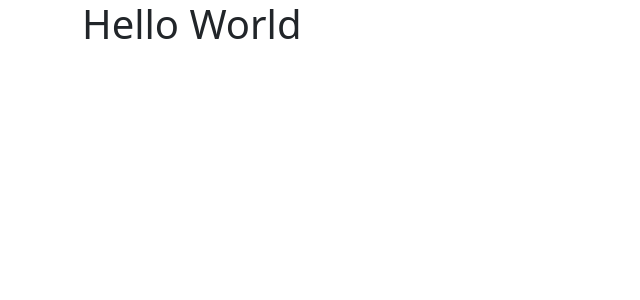
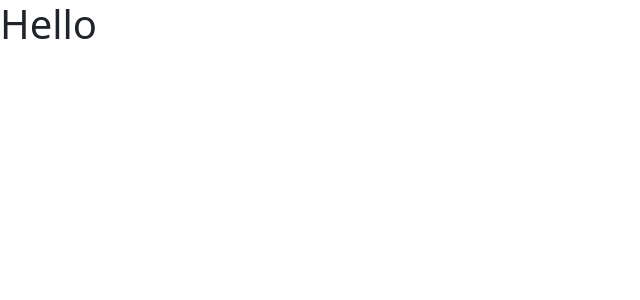
Before and after one commit to tokiyowafik/Vidly, a React (Create React App) app: page / in a window 1280 px wide. Shown: the top 300 px of the page, without its empty margins (0-640 px from the left). Built offline with nearby package versions, Linux system fonts and the light colour scheme.

Commit message:
Build the movies component.

```diff
--- /dev/null
+++ b/src/components/movies.jsx
@@ -0,0 +1,9 @@
+import React, { Component } from "react";
+
+class Movies extends Component {
+    render() {
+        return <h1>Hello </h1>;
+    }
+}
+
+export default Movies;
--- a/src/index.js
+++ b/src/index.js
@@ -1,14 +1,15 @@
 import React from 'react';
 import ReactDOM from 'react-dom';
 import './index.css';
-import App from './App';
+// import App from './App';
 import reportWebVitals from './reportWebVitals';
 import 'bootstrap/dist/css/bootstrap.css';
 import 'font-awesome/css/font-awesome.css';
+import Movies from './components/movies'
 
 ReactDOM.render(
   <React.StrictMode>
-    <App />
+    <Movies />
   </React.StrictMode>,
   document.getElementById('root')
 );
```
